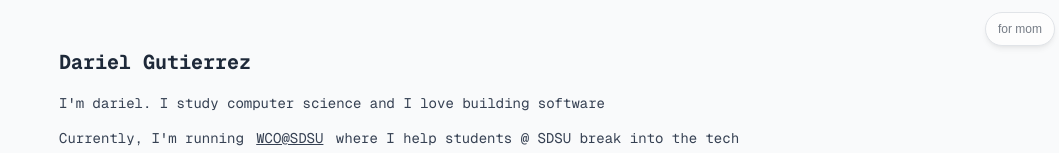
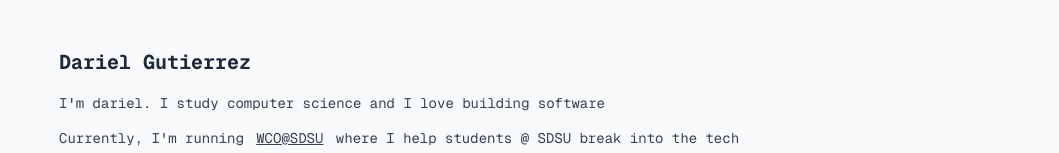
Before and after one commit to darielgu/oct-portfolio, a Next.js app: page / in a window 1280 px wide. Shown: the top 153 px of the page, without its empty margins (221-1280 px from the left). Built offline with nearby package versions, Linux system fonts and the light colour scheme.

Commit message:
just removed the button

```diff
--- a/app/layout.tsx
+++ b/app/layout.tsx
@@ -32,7 +32,7 @@ export default function RootLayout({
       <body
         className={`${geistSans.variable} ${geistMono.variable} antialiased`}
       >
-        <TranslateToggle />
+        {/* <TranslateToggle /> */}
         {children}
       </body>
     </html>
```
